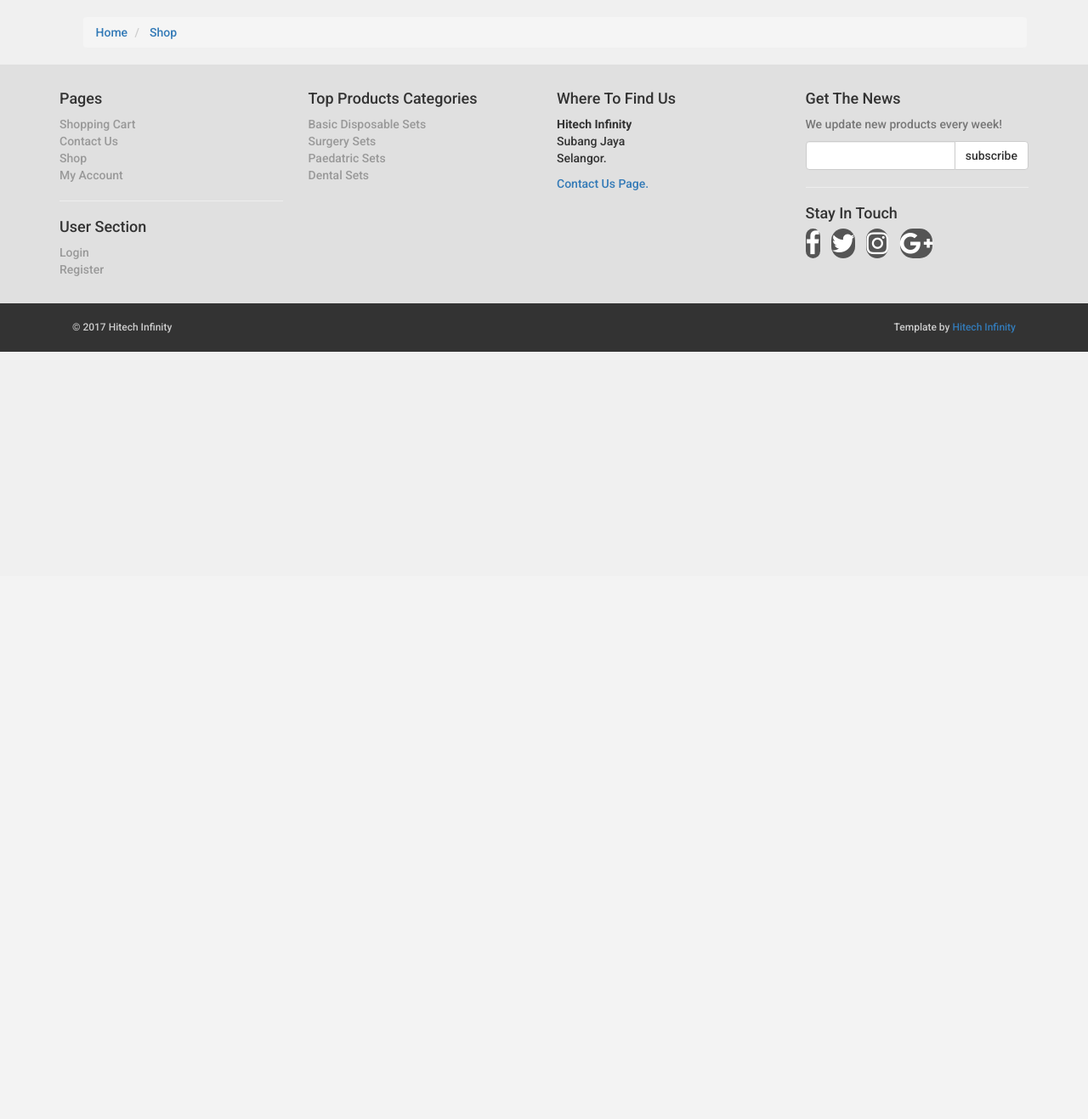
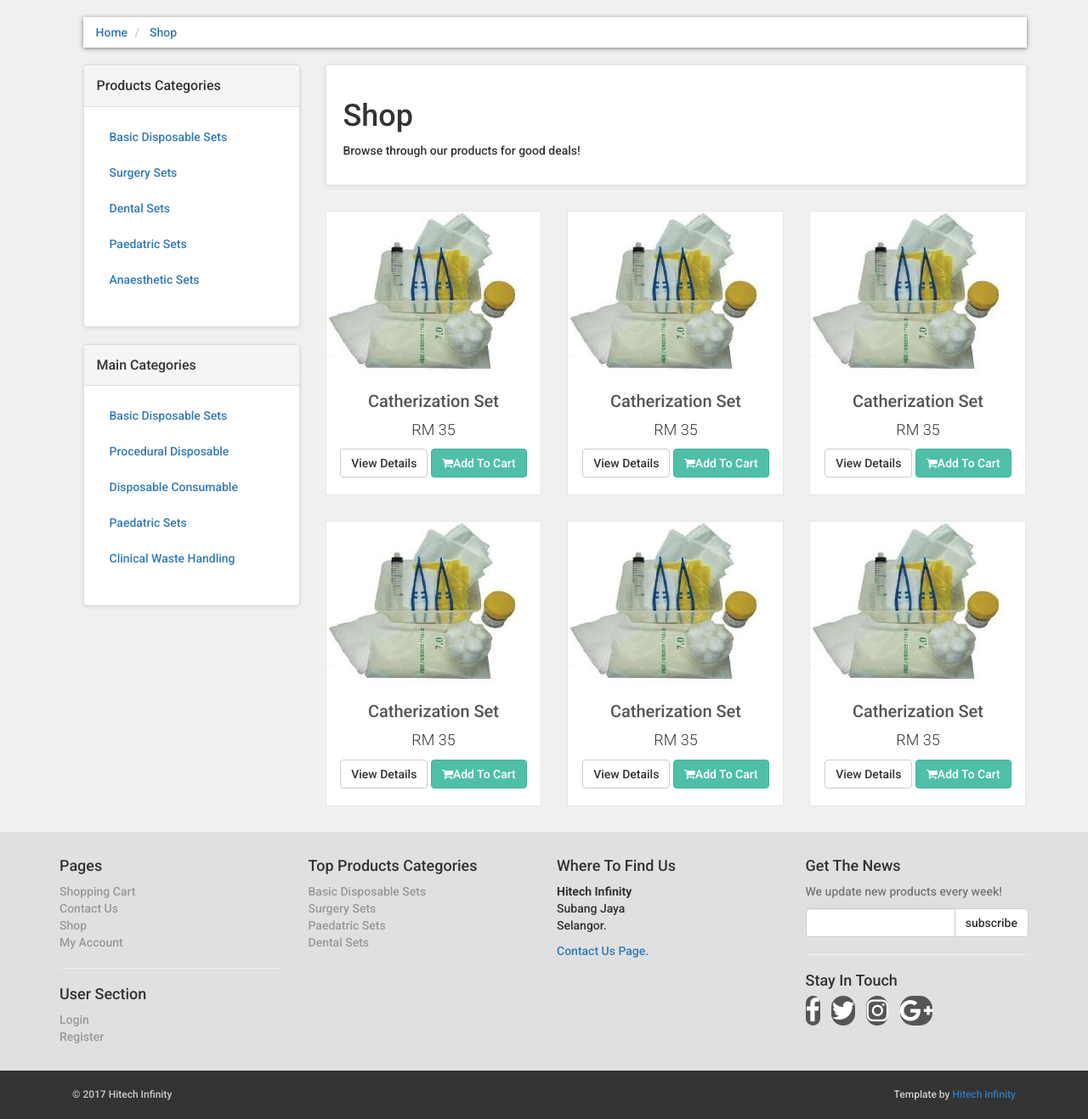
Before and after one commit to sharvinbala/e-commerce, a PHP site: page /shop.php in a window 1280 px wide. Shown: the part 122-1439 px from the top of the page at 85% size. Before the commit the page ends 536 px from the top, so only its background shows below. Run offline with PHP 8.4, Linux system fonts and the light colour scheme.

Commit message:
added categories, product categories, and products in the content havent style

```diff
--- /dev/null
+++ b/includes/sidebar.php
@@ -0,0 +1,29 @@
+<div class="panel panel-default sidebar-menu"><!--panel panel-default sidebar-menu starts -->
+	<div class="panel-heading"><!--panel heading starts -->
+		<h3 class="panel-title">Products Categories</h3>
+	</div><!--panel heading ends -->
+		<div class="panel-body"><!--panel body starts -->
+			<ul class="nav nav-pills nav-stacked category-menu">
+				<li><a href="shop.php">Basic Disposable Sets</a></li>
+				<li><a href="shop.php">Surgery Sets</a></li>
+				<li><a href="shop.php">Dental Sets</a></li>
+				<li><a href="shop.php">Paedatric Sets</a></li>
+				<li><a href="shop.php">Anaesthetic Sets</a></li>
+			</ul>
+		</div><!--panel heading ends -->
+</div><!--panel panel-default sidebar-menu ends -->
+
+<div class="panel panel-default sidebar-menu"><!--panel panel-default sidebar-menu starts -->
+	<div class="panel-heading"><!--panel heading starts -->
+		<h3 class="panel-title">Main Categories</h3>
+	</div><!--panel heading ends -->
+		<div class="panel-body"><!--panel body starts -->
+			<ul class="nav nav-pills nav-stacked category-menu">
+				<li><a href="shop.php">Basic Disposable Sets</a></li>
+				<li><a href="shop.php">Procedural Disposable</a></li>
+				<li><a href="shop.php">Disposable Consumable</a></li>
+				<li><a href="shop.php">Paedatric Sets</a></li>
+				<li><a href="shop.php">Clinical Waste Handling</a></li>
+			</ul>
+		</div><!--panel heading ends -->
+</div><!--panel panel-default sidebar-menu ends -->
--- a/shop.php
+++ b/shop.php
@@ -152,6 +152,136 @@
 				</li>
 			</ul><!-- breadcrumb starts -->
 		</div><!-- col md 12 ends -->
+
+		<div class="col-md-3"><!-- col md 3 starts -->
+			<?php
+				include("includes/sidebar.php");
+			?>
+		</div><!-- col md 3 ends -->
+
+			<div class="col-md-9"><!-- col md 9 starts -->
+				<div class="box"><!-- box starts -->
+					<h1>Shop</h1>
+					<p>Browse through our products for good deals!</p>
+				</div><!-- box ends -->
+					<div class="row"><!-- row starts -->
+						<div class="col-md-4 col-sm-6 center-responsive"><!-- center-responsive starts -->
+							<div class="product"><!-- product starts -->
+								<a href="details.php"></a>
+								<img src="admin_area/product_images/cat set.jpg" class="img-responsive">
+								<div class="text"><!-- text starts -->
+									<h3>
+										<a href="details.php">Catherization Set</a>
+									</h3>
+									<p class="price">RM 35</p>
+									<p class="buttons">
+										<a href="details.php" class="btn btn-default">View Details</a>
+										<a href="details.php" class="btn btn-primary">
+											<i class="fa fa-shopping-cart"></i>Add To Cart
+										</a>
+									</p>
+								</div><!-- text ends -->
+							</div><!-- product ends -->
+						</div><!-- center responsive ends -->
+
+
+						<div class="col-md-4 col-sm-6 center-responsive"><!-- center-responsive starts -->
+							<div class="product"><!-- product starts -->
+								<a href="details.php"></a>
+								<img src="admin_area/product_images/cat set.jpg" class="img-responsive">
+								<div class="text"><!-- text starts -->
+									<h3>
+										<a href="details.php">Catherization Set</a>
+									</h3>
+									<p class="price">RM 35</p>
+									<p class="buttons">
+										<a href="details.php" class="btn btn-default">View Details</a>
+										<a href="details.php" class="btn btn-primary">
+											<i class="fa fa-shopping-cart"></i>Add To Cart
+										</a>
+									</p>
+								</div><!-- text ends -->
+							</div><!-- product ends -->
+						</div><!-- center responsive ends -->
+
+						<div class="col-md-4 col-sm-6 center-responsive"><!-- center-responsive starts -->
+							<div class="product"><!-- product starts -->
+								<a href="details.php"></a>
+								<img src="admin_area/product_images/cat set.jpg" class="img-responsive">
+								<div class="text"><!-- text starts -->
+									<h3>
+										<a href="details.php">Catherization Set</a>
+									</h3>
+									<p class="price">RM 35</p>
+									<p class="buttons">
+										<a href="details.php" class="btn btn-default">View Details</a>
+										<a href="details.php" class="btn btn-primary">
+											<i class="fa fa-shopping-cart"></i>Add To Cart
+										</a>
+									</p>
+								</div><!-- text ends -->
+							</div><!-- product ends -->
+						</div><!-- center responsive ends -->
+
+						<div class="col-md-4 col-sm-6 center-responsive"><!-- center-responsive starts -->
+							<div class="product"><!-- product starts -->
+								<a href="details.php"></a>
+								<img src="admin_area/product_images/cat set.jpg" class="img-responsive">
+								<div class="text"><!-- text starts -->
+									<h3>
+										<a href="details.php">Catherization Set</a>
+									</h3>
+									<p class="price">RM 35</p>
+									<p class="buttons">
+										<a href="details.php" class="btn btn-default">View Details</a>
+										<a href="details.php" class="btn btn-primary">
+											<i class="fa fa-shopping-cart"></i>Add To Cart
+										</a>
+									</p>
+								</div><!-- text ends -->
+							</div><!-- product ends -->
+						</div><!-- center responsive ends -->
+
+						<div class="col-md-4 col-sm-6 center-responsive"><!-- center-responsive starts -->
+							<div class="product"><!-- product starts -->
+								<a href="details.php"></a>
+								<img src="admin_area/product_images/cat set.jpg" class="img-responsive">
+								<div class="text"><!-- text starts -->
+									<h3>
+										<a href="details.php">Catherization Set</a>
+									</h3>
+									<p class="price">RM 35</p>
+									<p class="buttons">
+										<a href="details.php" class="btn btn-default">View Details</a>
+										<a href="details.php" class="btn btn-primary">
+											<i class="fa fa-shopping-cart"></i>Add To Cart
+										</a>
+									</p>
+								</div><!-- text ends -->
+							</div><!-- product ends -->
+						</div><!-- center responsive ends -->
+
+						<div class="col-md-4 col-sm-6 center-responsive"><!-- center-responsive starts -->
+							<div class="product"><!-- product starts -->
+								<a href="details.php"></a>
+								<img src="admin_area/product_images/cat set.jpg" class="img-responsive">
+								<div class="text"><!-- text starts -->
+									<h3>
+										<a href="details.php">Catherization Set</a>
+									</h3>
+									<p class="price">RM 35</p>
+									<p class="buttons">
+										<a href="details.php" class="btn btn-default">View Details</a>
+										<a href="details.php" class="btn btn-primary">
+											<i class="fa fa-shopping-cart"></i>Add To Cart
+										</a>
+									</p>
+								</div><!-- text ends -->
+							</div><!-- product ends -->
+						</div><!-- center responsive ends -->
+
+					</div><!-- row ends -->
+			</div><!-- col md 9 ends -->
 	</div><!-- container ends -->
 </div><!-- content ends -->
 
--- a/styles/style.css
+++ b/styles/style.css
@@ -304,6 +304,60 @@
 	margin-bottom: 10px;
 }
 
+/* Breadcrumb styles */
+
+.breadcrumb
+{
+	padding: 8px 15px;
+	margin-bottom: 20px;
+	background-color: #ffffff;
+	border-radius: 0;
+	box-shadow: 0 1px 5px rgba(0, 0, 0, 0.5);
+}
+
+breadcrumb > li + li:before
+{
+	content: ">\00a0";
+	color: #cccccc;
+}
+
+@media (max-width: 991px)
+{
+	.breadcrumb
+	{
+		padding: 8px 0;
+		text-align: center;
+
+	}
+
+
+}
+
+/* products categories & categoryy style */
+#content .panel.sidebar-menu
+{
+	box-sizing: border-box;
+	box-shadow: 0 1px 5px rgba(0, 0, 0, 0.1);
+}
+
+#content .panel.sidebar-menu ul.nav.category-menu
+{
+	margin-bottom: 20px;
+}
+
+#content .panel .sidebar-menu ul.nav.category-menu li a
+{
+	text-transform: uppercase;
+	font-weight: bold;
+}
+
+#content .panel.sidebar-menu h3
+{
+	padding: 5px 0;
+	margin: 0;
+}
+
+
 /* Footer Styles */
 
 #footer
```
